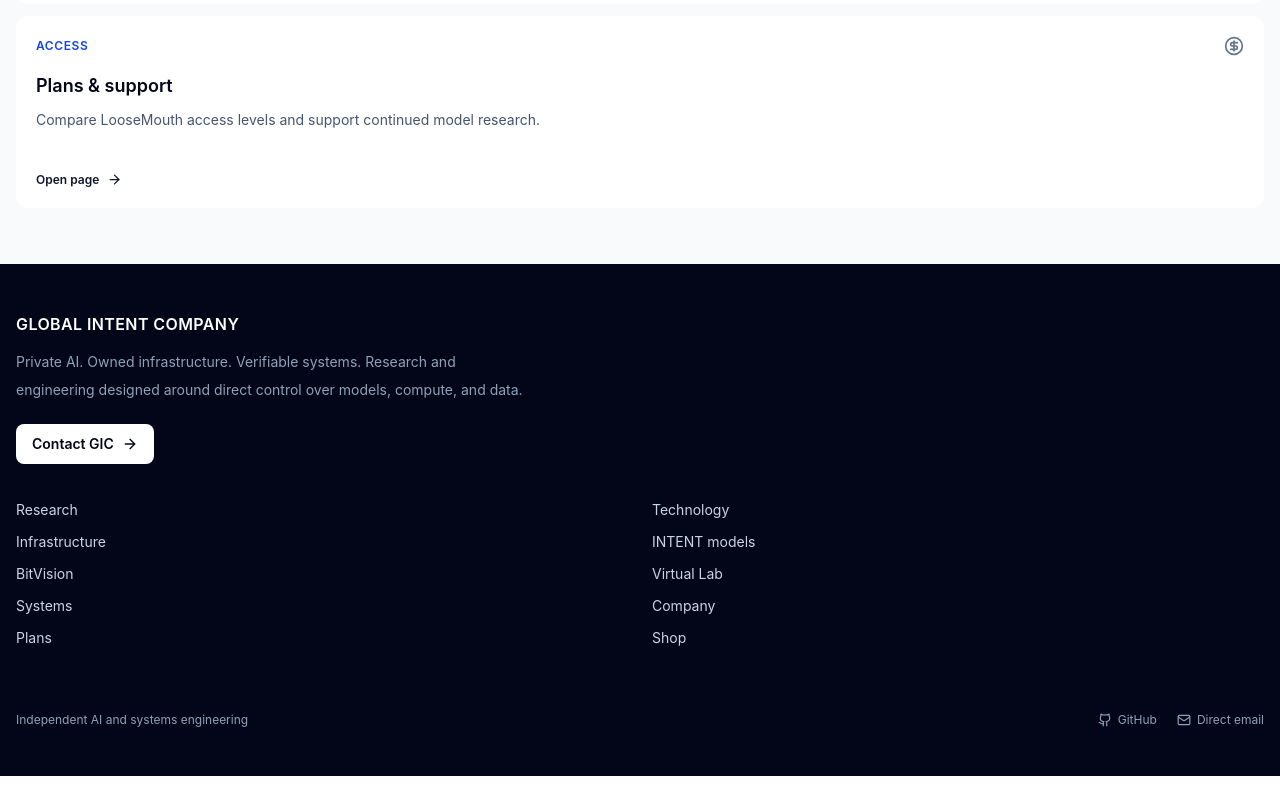
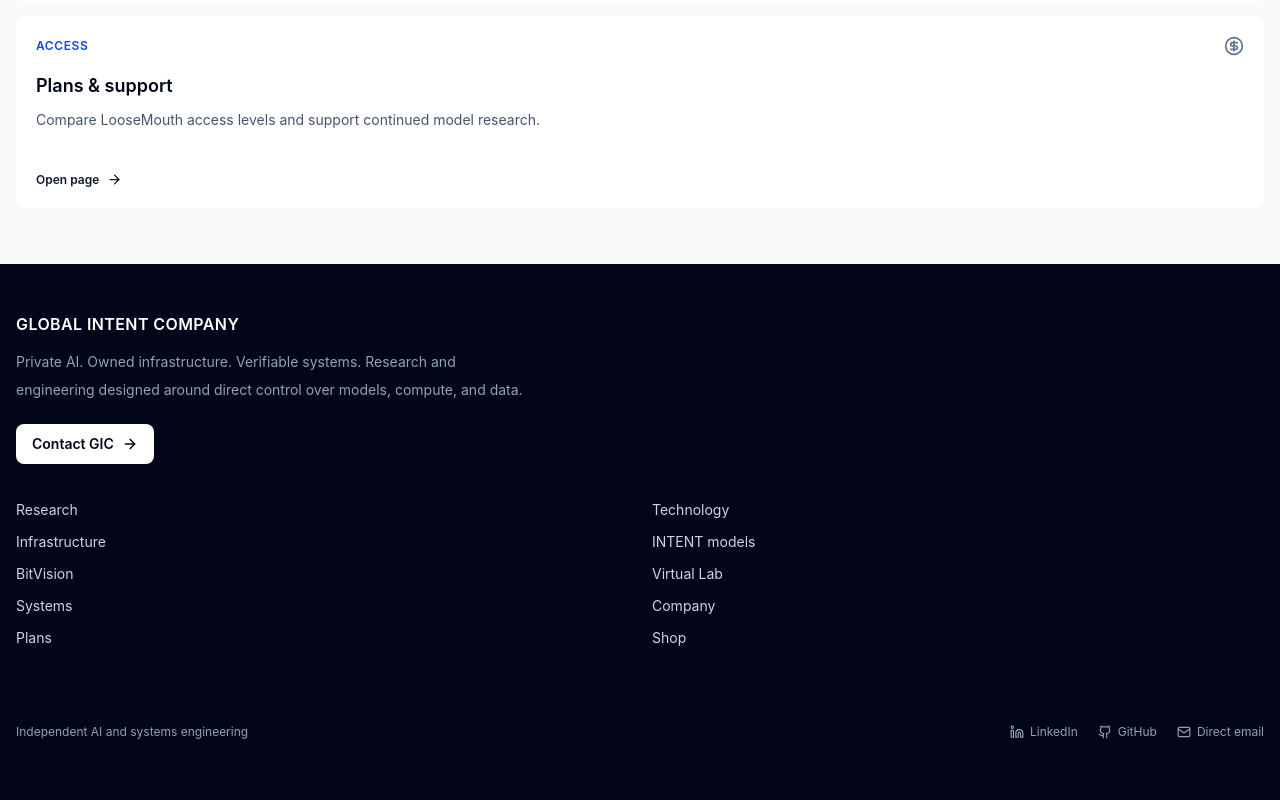
Before and after one commit to GI-Company/GiC, a Next.js app: page / in a window 1280 px wide. Shown: the part 3948-4748 px from the top of the page. Before the commit the page ends 4724 px from the top, so only its background shows below. Built offline with nearby package versions, Linux system fonts and the light colour scheme.

Commit message:
Add company LinkedIn profile to site footer

```diff
--- a/components/landing/MarketingFooter.tsx
+++ b/components/landing/MarketingFooter.tsx
@@ -1,5 +1,5 @@
 import Link from 'next/link';
-import { ArrowRight, Github, Mail } from 'lucide-react';
+import { ArrowRight, Github, Linkedin, Mail } from 'lucide-react';
 
 const links = [
   { label: 'Research', href: '/research' },
@@ -33,6 +33,7 @@ export default function MarketingFooter() {
         <div className="mt-10 flex flex-wrap items-center justify-between gap-4 border-t border-white/10 pt-6 text-xs text-slate-400">
           <p>Independent AI and systems engineering</p>
           <div className="flex flex-wrap gap-5">
+            <a href="https://www.linkedin.com/company/146743901/" target="_blank" rel="noopener noreferrer" className="inline-flex min-h-10 items-center gap-1.5 hover:text-white"><Linkedin size={14} aria-hidden="true" /> LinkedIn</a>
             <a href="https://github.com/GI-Company" target="_blank" rel="noopener noreferrer" className="inline-flex items-center gap-1.5 hover:text-white"><Github size={14} /> GitHub</a>
             <a href="mailto:cory.tortorici@globalintentcompany.space" className="inline-flex items-center gap-1.5 hover:text-white"><Mail size={14} /> Direct email</a>
           </div>
```
